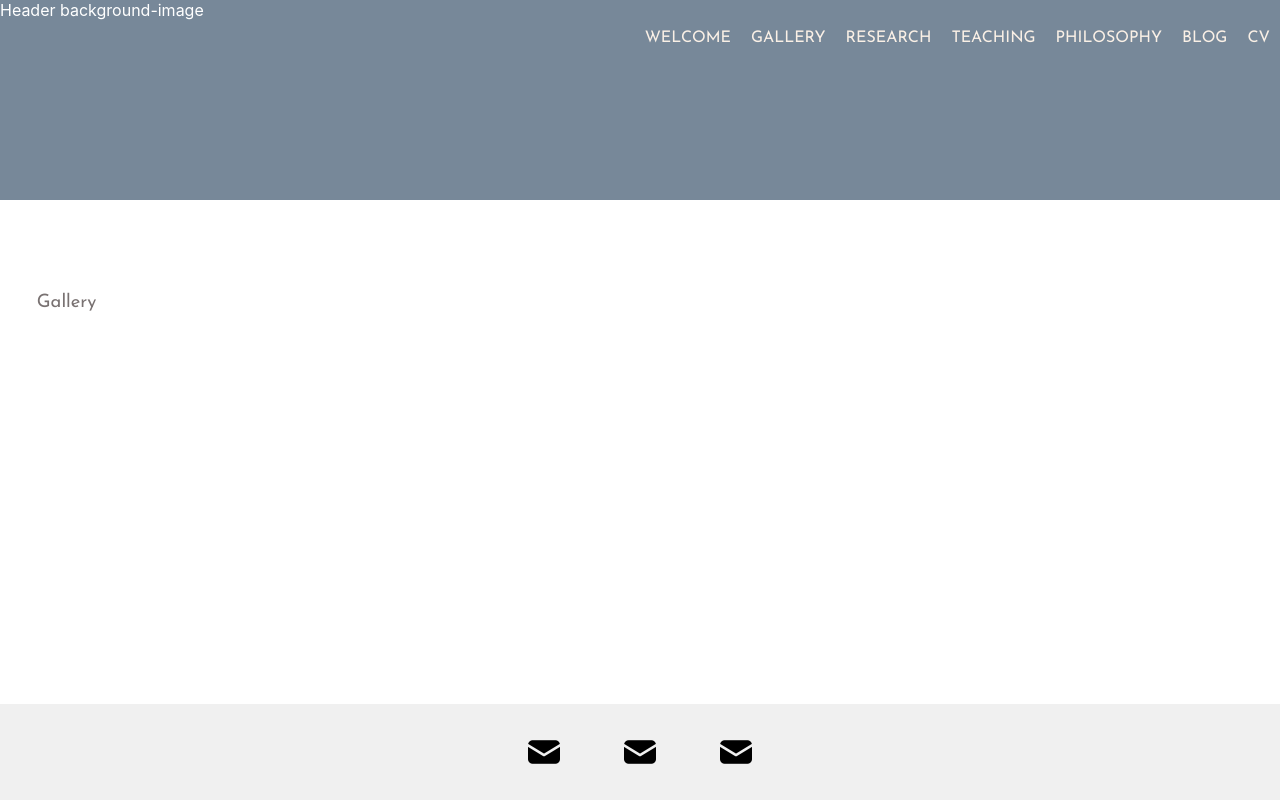
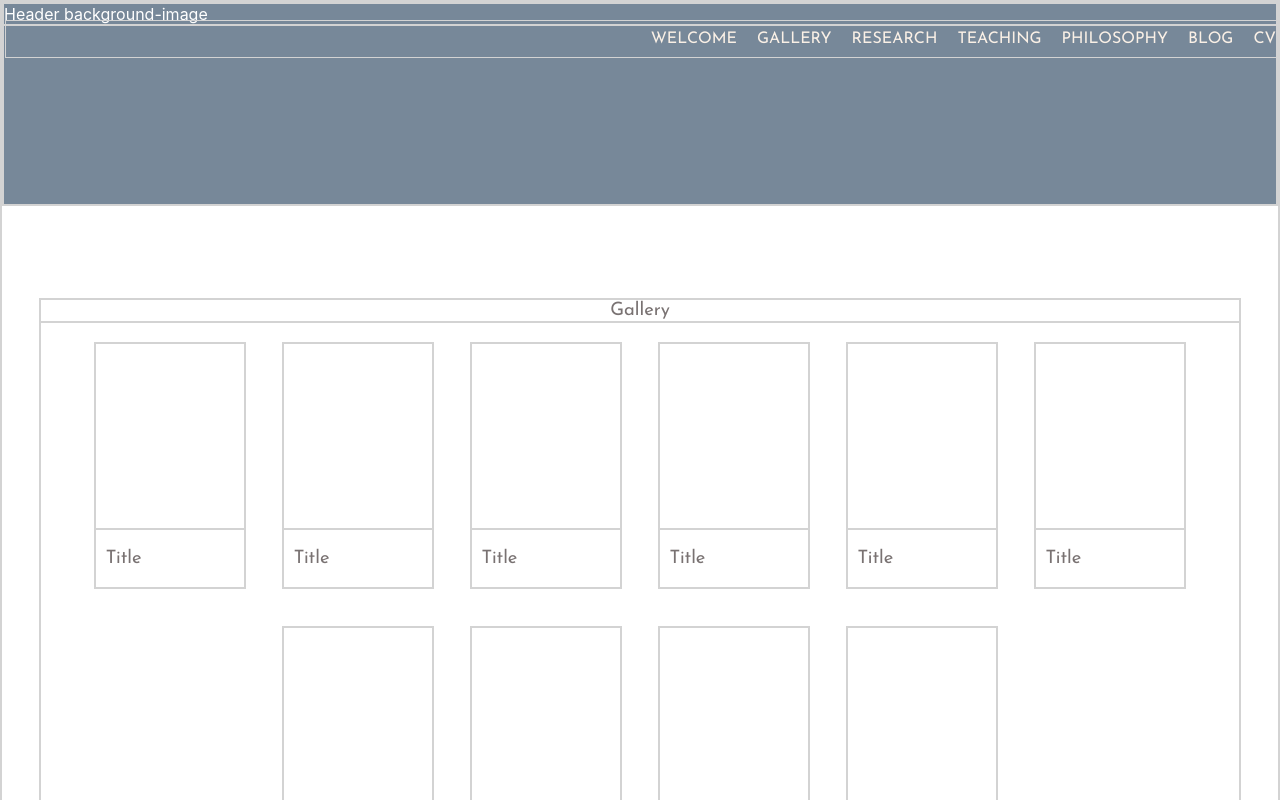
Before and after one commit to kathrynwilkinson/Homepage-Gallery, a React (Create React App) app: page /gallery in a window 1280 px wide. Shown: the top 800 px of the page. Built offline with nearby package versions, Linux system fonts and the light colour scheme.

Commit message:
Set up the Gallery page for images+data to be plugged in

```diff
--- a/src/App.css
+++ b/src/App.css
@@ -11,9 +11,10 @@
     font-weight: 400;
     line-height: 1.15em;
 
-    height: 40vh;
+    min-height: 40vh;
 
     margin: 5em 2em;
-
-
 }
+.page-header {
+  text-align: center;
+}
--- a/src/pages/Gallery/index.js
+++ b/src/pages/Gallery/index.js
@@ -5,7 +5,49 @@ export default function Gallery () {
     return (
         <div className='page-body' id='gallery-page'>
 
-			<div>Gallery</div>
+			<div className='page-header'>Gallery</div>
+            <div id='gallery-card-container'>
+                <div className='gallery-card'>
+                    <div className='thumbnail'></div>
+                    <div className='thumb-info'>Title</div>
+                </div>
+                <div className='gallery-card'>
+                    <div className='thumbnail'></div>
+                    <div className='thumb-info'>Title</div>
+                </div>
+                <div className='gallery-card'>
+                    <div className='thumbnail'></div>
+                    <div className='thumb-info'>Title</div>
+                </div>
+                <div className='gallery-card'>
+                    <div className='thumbnail'></div>
+                    <div className='thumb-info'>Title</div>
+                </div>
+                <div className='gallery-card'>
+                    <div className='thumbnail'></div>
+                    <div className='thumb-info'>Title</div>
+                </div>
+                <div className='gallery-card'>
+                    <div className='thumbnail'></div>
+                    <div className='thumb-info'>Title</div>
+                </div>
+                <div className='gallery-card'>
+                    <div className='thumbnail'></div>
+                    <div className='thumb-info'>Title</div>
+                </div>
+                <div className='gallery-card'>
+                    <div className='thumbnail'></div>
+                    <div className='thumb-info'>Title</div>
+                </div>
+                <div className='gallery-card'>
+                    <div className='thumbnail'></div>
+                    <div className='thumb-info'>Title</div>
+                </div>
+                <div className='gallery-card'>
+                    <div className='thumbnail'></div>
+                    <div className='thumb-info'>Title</div>
+                </div>
+            </div>
 
         </div>
     );
--- a/src/pages/Gallery/style.css
+++ b/src/pages/Gallery/style.css
@@ -0,0 +1,26 @@
+
+
+/* development */
+div {
+	border: .25px solid lightgrey;
+}
+#gallery-card-container {
+	display: flex;
+	flex-wrap: wrap;
+	justify-content: center;
+}
+.gallery-card {
+	display: flex;
+	flex-direction: column;
+	margin: 1em;
+}
+.thumbnail {
+	height: 10em;
+	width: 8em;
+	/* background-color: ; */
+	display: flex;
+}
+.thumb-info {
+	display: flex;
+	padding: 1em 0.5em;
+}
```
